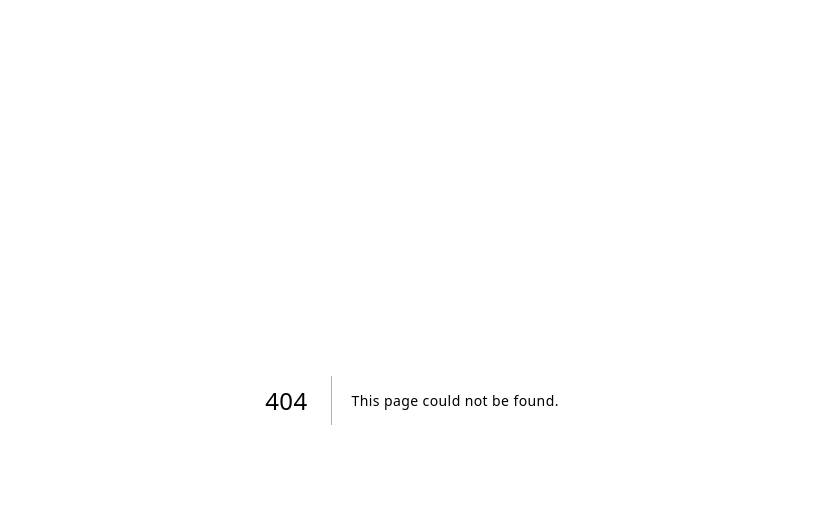
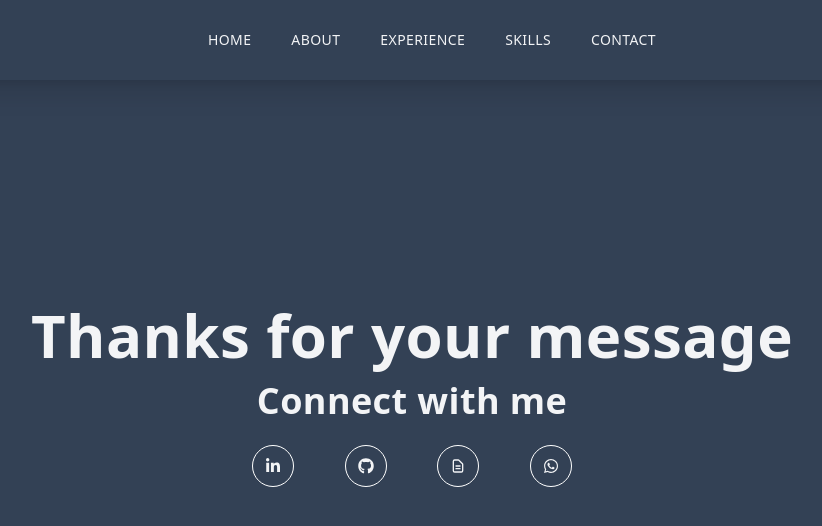
Before and after one commit to SamuelB7/samuel-belo-website, a Next.js app: page /thankyou in a window 1280 px wide. Before the commit this address had no page. Shown: the top 526 px of the page, without its empty margins (228-1050 px from the left). Built offline with nearby package versions, Linux system fonts and the light colour scheme.

Commit message:
form submit added and thank you page added

```diff
--- a/src/components/Contact.tsx
+++ b/src/components/Contact.tsx
@@ -4,35 +4,38 @@ import { HiOutlineChevronDoubleUp } from 'react-icons/hi'
 
 function Contact() {
   return (
-    <div id='contact' className='w-full'>
+    <div id='contact' className='w-full my-5'>
         <div className='max-w-7xl m-auto p-4 w-full h-full'>
-            <h2 className=''>Contact me</h2>
-            <form action="">
+            <h2 className=''>Get in contact</h2>
+            <form action="https://formsubmit.co/belo.samuel@gmail.com" method='POST'>
                 <div className='grid md:grid-cols-2 gap-4 w-full py-2'>
                     <div className='flex flex-col'>
                         <label className='text-sm py-2'>NAME</label>
-                        <input className='border-2 rounded-lg p-3 flex border-gray-300 text-slate-700' type="text" />
+                        <input className='border-2 rounded-lg p-3 flex border-gray-300 text-slate-700' type="text" name='name'/>
                     </div>
                     <div className='flex flex-col'>
                         <label className='text-sm py-2'>EMAIL</label>
-                        <input className='border-2 rounded-lg p-3 flex border-gray-300 text-slate-700' type="email" />
+                        <input className='border-2 rounded-lg p-3 flex border-gray-300 text-slate-700' type="email" name='email'/>
                     </div>
                 </div>
                 <div className='flex flex-col py-2'>
                     <label className='text-sm py-2'>MESSAGE</label>
-                    <textarea className='border-2 rounded-lg p-3 border-gray-300 text-slate-700' rows={10}></textarea>
+                    <textarea className='border-2 rounded-lg p-3 border-gray-300 text-slate-700' rows={10} name='message'></textarea>
                 </div>
-                <button className='w-full p-4 text-gray-100 mt-4'>SEND MESSAGE</button>
+                <input type="hidden" name="_captcha" value="false"></input>
+                <input type="hidden" name="_subject" value="Contato do website pessoal"></input>
+                <input type="hidden" name="_next" value="https://samuelbelo.com.br/thankyou"></input>
+                <button type='submit' className='w-full p-4 text-gray-100 bg-gradient-to-r from-slate-300 to-slate-600 mt-4'>SEND MESSAGE</button>
             </form>
         </div>
-        <div className='flex justify-center py-12'>
+        {/* <div className='flex justify-center py-12'>
             <Link href='/#home' scroll={false}>
                 <div className='rounded-full border border-white p-3 cursor-pointer hover:scale-105 ease-in duration-300'>
                     <HiOutlineChevronDoubleUp size={30}/>
                 </div>
             </Link>
 
-        </div>
+        </div> */}
     </div>
   )
 }
--- /dev/null
+++ b/src/pages/thankyou.tsx
@@ -0,0 +1,59 @@
+import Navbar from '@/components/Navbar'
+import Link from 'next/link'
+import React from 'react'
+import { FaGithub, FaLinkedinIn, FaWhatsapp } from 'react-icons/fa'
+import { HiOutlineDocumentText } from 'react-icons/hi'
+
+function ThankYou() {
+    return (
+        <>
+            <Navbar />
+            <div id='home' className='w-full h-screen text-center'>
+                <div className='max-w-[1240px] w-full h-full mx-auto p-2 flex justify-center items-center'>
+                    <div>
+                        <h1 className='py-2'>Thanks for your message</h1>
+                        <h2 className='py-2'>Connect with me</h2>
+                        <div className='flex items-center justify-between max-w-xs m-auto py-4'>
+                            <div className='rounded-full border border-white p-3 cursor-pointer hover:scale-105 ease-in duration-300 group flex relative'>
+                                <Link href="https://www.linkedin.com/in/samuelb7/" target={'_blank'}>
+                                    <FaLinkedinIn />
+                                </Link>
+                                <span className="group-hover:opacity-100 transition-opacity bg-slate-800 px-1 text-sm text-gray-100 rounded-md absolute left-1/2 -translate-x-1/2 translate-y-full opacity-0 m-4 mx-auto">
+                                    LinkedIn
+                                </span>
+                            </div>
+                            <div className='rounded-full border border-white p-3 cursor-pointer hover:scale-105 ease-in duration-300 group flex relative'>
+                                <Link href="https://github.com/SamuelB7" target={'_blank'}>
+                                    <FaGithub />
+                                </Link>
+                                <span className="group-hover:opacity-100 transition-opacity bg-slate-800 px-1 text-sm text-gray-100 rounded-md absolute left-1/2 -translate-x-1/2 translate-y-full opacity-0 m-4 mx-auto">
+                                    GitHub
+                                </span>
+                            </div>
+                            <div className='rounded-full border border-white p-3 cursor-pointer hover:scale-105 ease-in duration-300 group flex relative'>
+                                <a href="documents/SAMUEL_BELO_Resume.pdf" download={"SAMUEL's Resume.pdf"}>
+                                    <HiOutlineDocumentText />
+
+                                </a>
+                                <span className="group-hover:opacity-100 transition-opacity bg-slate-800 px-1 text-sm text-gray-100 rounded-md absolute left-1/2 -translate-x-1/2 translate-y-full opacity-0 m-4 mx-auto">
+                                    Resume
+                                </span>
+
+                            </div>
+                            <div className='rounded-full border border-white p-3 cursor-pointer hover:scale-105 ease-in duration-300 group flex relative'>
+                                <Link href="https://wa.me/554198834077" target={'_blank'}>
+                                    <FaWhatsapp />
+                                </Link>
+                                <span className="group-hover:opacity-100 transition-opacity bg-slate-800 px-1 text-sm text-gray-100 rounded-md absolute left-1/2 -translate-x-1/2 translate-y-full opacity-0 m-4 mx-auto">
+                                    WhatsApp
+                                </span>
+                            </div>
+                        </div>
+                    </div>
+                </div>
+            </div>
+        </>
+    )
+}
+
+export default ThankYou
```
